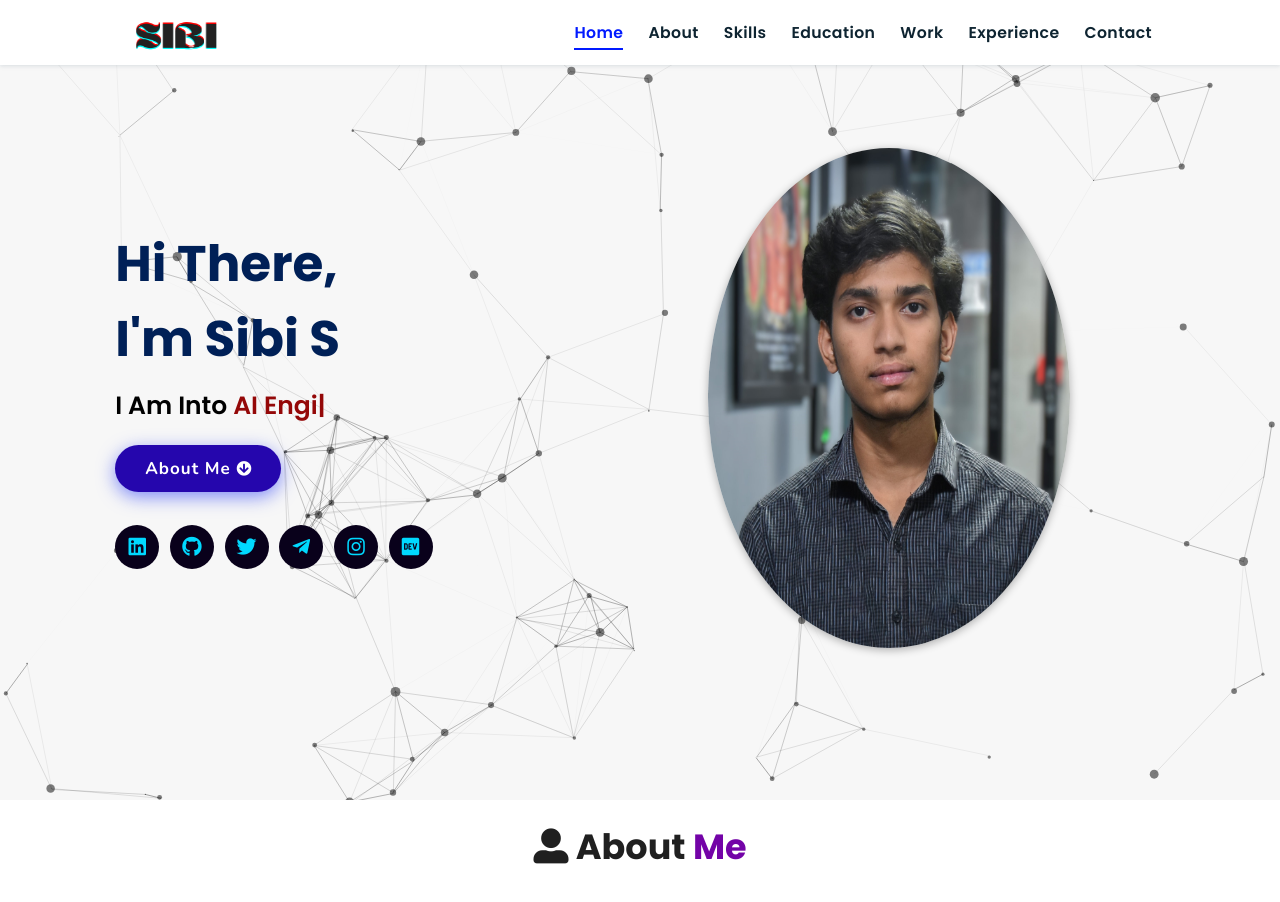
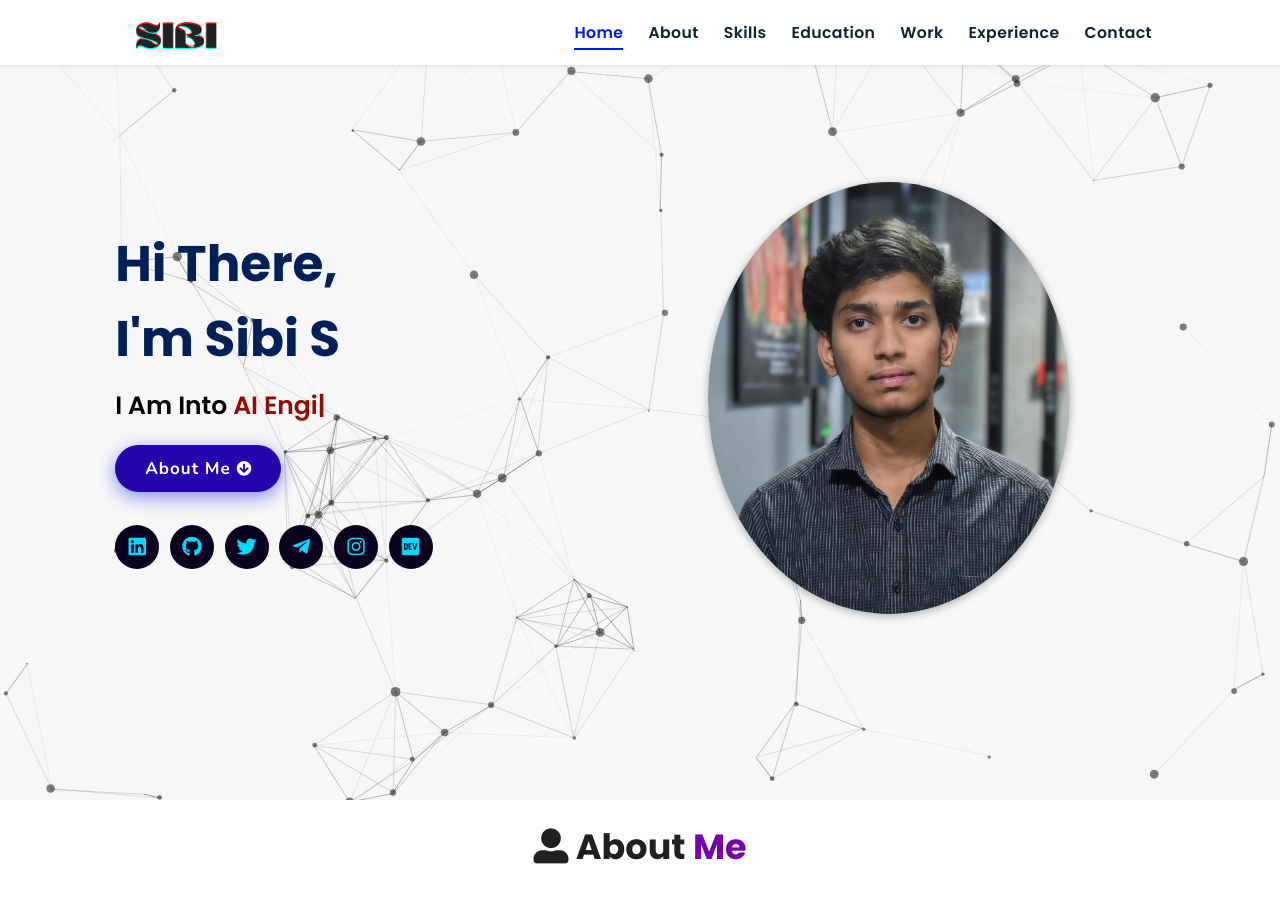
Before and after one commit to Sibi5181nkl/Portfolio, a plain HTML site: page index.html in a window 1280 px wide. Shown: the top 902 px of the page. Drawn offline with nearby package versions, Linux system fonts and the light colour scheme.

Commit message:
index.html

```diff
--- a/index.html
+++ b/index.html
@@ -63,7 +63,7 @@
       </div>
     </div>
 <div class="image">
-    <img draggable="false" class="tilt" width="1000" height="500" src="./assets/images/66 (1).jpg" alt="">
+    <img draggable="false" class="tilt"  src="./assets/images/66 (1).jpg" alt="">
 </div>
 </section>
 <!-- hero section ends -->
```
